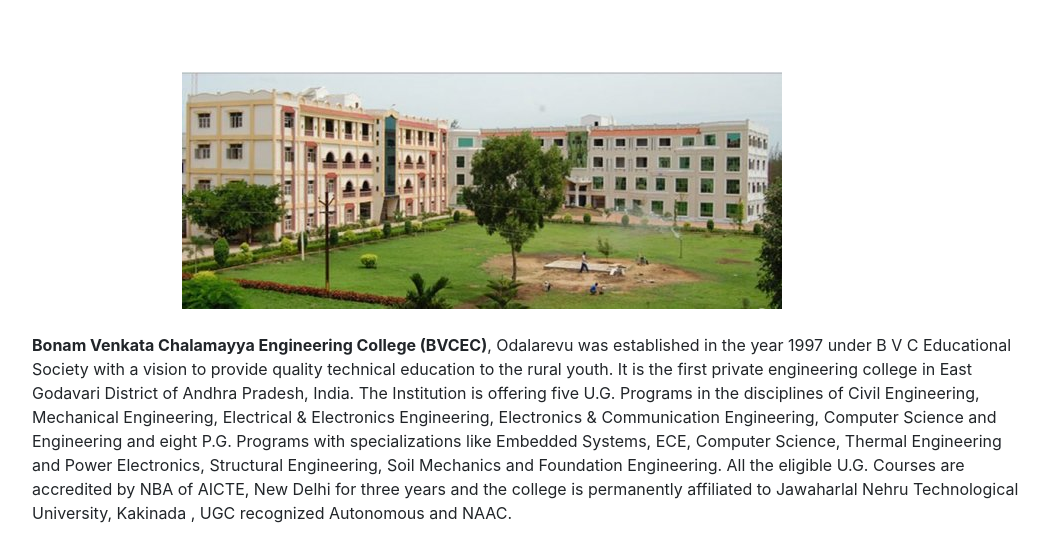
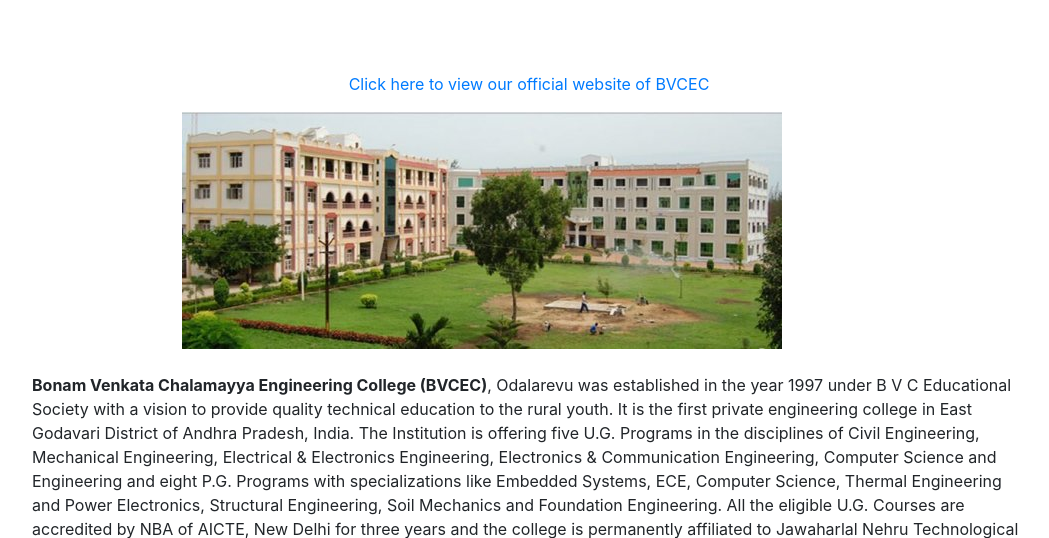
Before and after one commit to murthy98/tech_fest, a Flask app: page / in a window 1280 px wide. Shown: the part 200-738 px from the top of the page, without its empty margins (111-1160 px from the left). Run offline with Flask 2, Linux system fonts and the light colour scheme; some libraries are stand-ins or nearby versions.

Commit message:
Update home.html
added link to official website

```diff
--- a/templates/home.html
+++ b/templates/home.html
@@ -29,6 +29,7 @@
     <button style="margin-left:400px">Download</button>
 </form>
 {%else%}
+<p align="center"><a href="www.bvcec.org">Click here to view our official website of BVCEC</a></p>
 <img style="max-width:900px;max-height: 300px;margin-left: 150px"  src="{{ url_for('static', filename='bvc1.jpg') }}">
 <br>
 <br>
```
